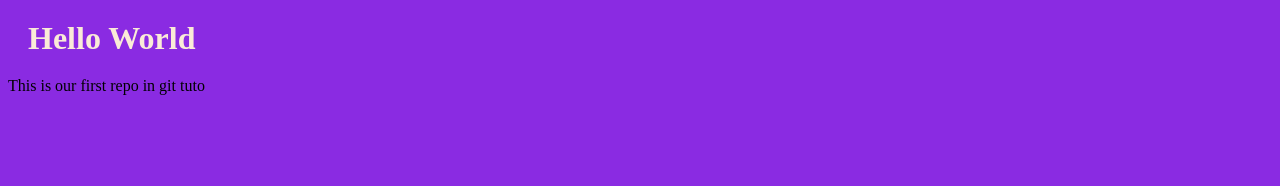
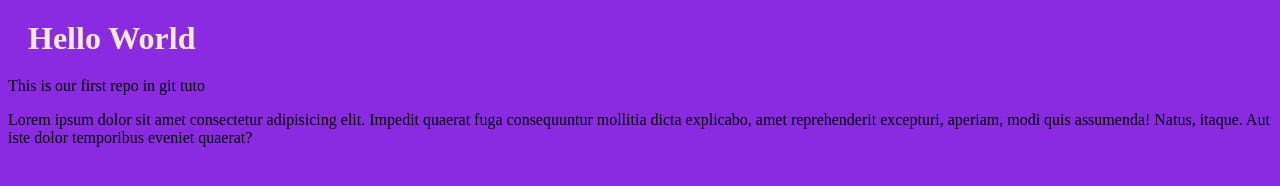
Before and after one commit to geethu124/gittuto, a plain HTML site: page index.html in a window 1280 px wide. Drawn offline with Linux system fonts and the light colour scheme.

Commit message:
emergency

```diff
--- a/index.html
+++ b/index.html
@@ -11,5 +11,6 @@
 <body>
     <h1>Hello World</h1>
     <p>This is our first repo in git tuto</p>
+    <p>Lorem ipsum dolor sit amet consectetur adipisicing elit. Impedit quaerat fuga consequuntur mollitia dicta explicabo, amet reprehenderit excepturi, aperiam, modi quis assumenda! Natus, itaque. Aut iste dolor temporibus eveniet quaerat?</p>
 </body>
 </html>
```
